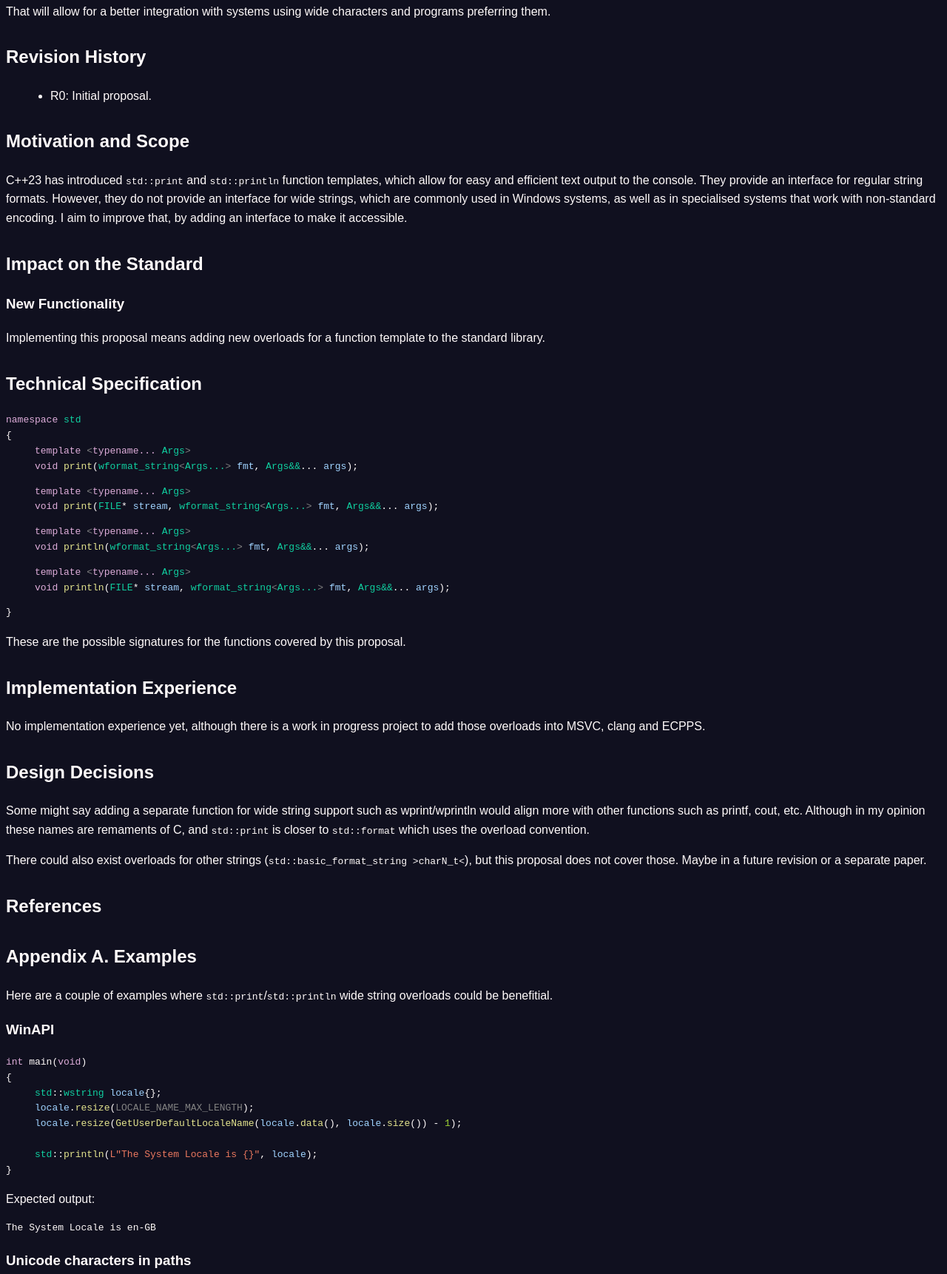
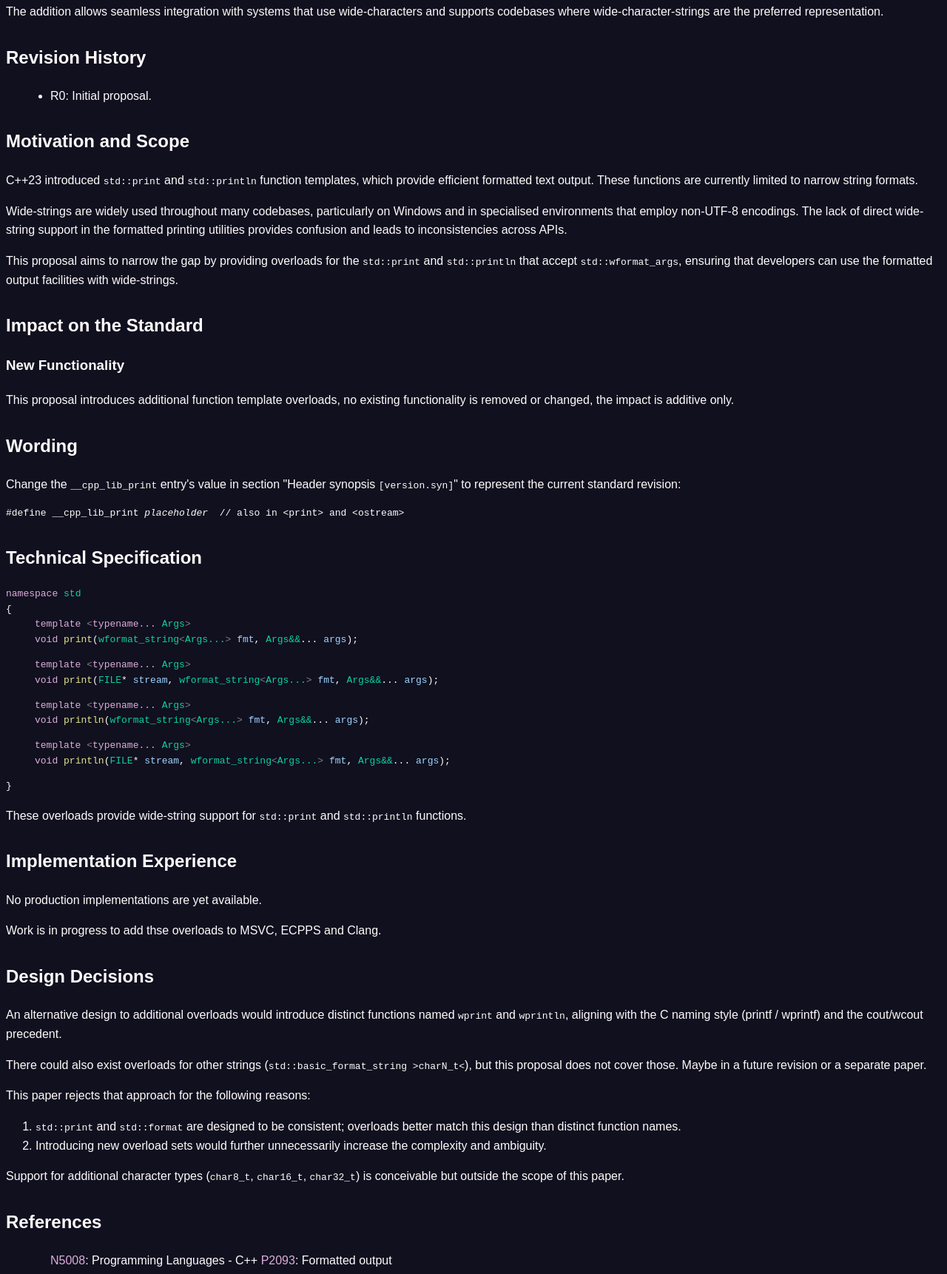
Before and after one commit to TymianekPL/tymi.org, a website: page wprint.html in a window 1280 px wide. Shown: the part 689-2411 px from the top of the page at 74% size. Drawn offline with Linux system fonts and the light colour scheme.

Commit message:
Make P3673 more formal

```diff
--- a/wprint.html
+++ b/wprint.html
@@ -136,16 +136,13 @@ std::wprintln, C++, wide character, formatted output, tymi, P3673, D3673">
      <section class="abstract">
           <p>Abstract</p>
           <blockquote>
-               C++ introduced <code>std::print</code>/<code>std::println</code> in C++23. While most functions support
-               wide strings, this particular one lacks the support. This proposal aims to improve that by adding a
-               collection of wide string overloads functions for it, accepting <code>std::wformat_string</code>.
+               C++23 introduced <code>std::print</code> and <code>std::println</code>. While most standard library facilities support wide strings, these functions currently do not. This paper proposes the addition of wide-string overloads of these functions, accepting <code>std::wformat_string</code>, to provide consistent support for wide-character formatted output.
           </blockquote>
      </section>
 
      <h2>Introduction</h2>
-     <p>This proposal aims to improve the interface of the printing utilities by extending them with wide string
-          versions.</p>
-     <p>That will allow for a better integration with systems using wide characters and programs preferring them.</p>
+     <p>This proposal extends the interface of the standard printing utilities by introducing wide-string versions of <code>std::print</code> and <code>std::println</code>.</p>
+     <p>The addition allows seamless integration with systems that use wide-characters and supports codebases where wide-character-strings are the preferred representation.</p>
 
      <h2>Revision History</h2>
      <ul>
@@ -154,17 +151,24 @@ std::wprintln, C++, wide character, formatted output, tymi, P3673, D3673">
 
      <h2>Motivation and Scope</h2>
      <p>
-          C++23 has introduced <code>std::print</code> and <code>std::println</code> function templates, which allow for
-          easy and efficient text output to the console. They provide an interface for regular string formats. However,
-          they do not provide an interface for wide strings, which are commonly used in Windows systems, as well as in
-          specialised systems that work with non-standard encoding. I aim to improve that, by adding an interface to
-          make it accessible.
+          C++23 introduced <code>std::print</code> and <code>std::println</code> function templates, which provide efficient formatted text output. These functions are currently limited to narrow string formats.
+     </p>
+     <p>
+          Wide-strings are widely used throughout many codebases, particularly on Windows and in specialised environments that employ non-UTF-8 encodings. The lack of direct wide-string support in the formatted printing utilities provides confusion and leads to inconsistencies across APIs.
+     </p>
+     <p>
+          This proposal aims to narrow the gap by providing overloads for the <code>std::print</code> and <code>std::println</code> that accept <code>std::wformat_args</code>, ensuring that developers can use the formatted output facilities with wide-strings.
      </p>
 
      <h2>Impact on the Standard</h2>
      <h3>New Functionality</h3>
      <p>
-          Implementing this proposal means adding new overloads for a function template to the standard library.
+          This proposal introduces additional function template overloads, no existing functionality is removed or changed, the impact is additive only.
+     </p>
+     <h2>Wording</h2>
+     <p>
+          Change the <code>__cpp_lib_print</code> entry's value in section "Header <version> synopsis <code>[version.syn]</code>" to represent the current standard revision:
+          <pre>#define __cpp_lib_print <i>placeholder</i>  // also in &lt;print&gt; and &lt;ostream&gt; </pre>
      </p>
 
      <h2>Technical Specification</h2>
@@ -191,27 +195,42 @@ std::wprintln, C++, wide character, formatted output, tymi, P3673, D3673">
 }
 </pre>
      <p>
-          These are the possible signatures for the functions covered by this proposal.
+          These overloads provide wide-string support for <code>std::print</code> and <code>std::println</code> functions.
      </p>
 
      <h2>Implementation Experience</h2>
-     <p>No implementation experience yet, although there is a work in progress project to add those overloads into MSVC, clang and ECPPS.
+     <p>
+          No production implementations are yet available.
+     </p>
+     <p>
+          Work is in progress to add thse overloads to MSVC, ECPPS and Clang.
      </p>
 
      <h2>Design Decisions</h2>
      <p>
-          Some might say adding a separate function for wide string support such as wprint/wprintln would align more with other functions such as printf, cout, etc. Although in my opinion these names are remaments of C, and <code>std::print</code> is closer to <code>std::format</code> which uses the overload convention.
+          An alternative design to additional overloads would introduce distinct functions named <code>wprint</code> and <code>wprintln</code>, aligning with the C naming style (printf / wprintf) and the cout/wcout precedent.
      </p>
      <p>
           There could also exist overloads for other strings (<code>std::basic_format_string &gt;charN_t&lt;</code>), but this proposal does not cover those. Maybe in a future revision or a separate paper.
      </p>
+     <p>
+          This paper rejects that approach for the following reasons:
+          <ol>
+             <li><code>std::print</code> and <code>std::format</code> are designed to be consistent; overloads better match this design than distinct function names.</li>
+             <li>Introducing new overload sets would further unnecessarily increase the complexity and ambiguity.</li>
+          </ol>
+     </p>
+     <p>
+          Support for additional character types (<code>char8_t</code>, <code>char16_t</code>, <code>char32_t</code>) is conceivable but outside the scope of this paper.
+     </p>
 
      <h2>References</h2>
+     <ul>
+          <a href="https://open-std.org/jtc1/sc22/wg21/docs/papers/2025/n5008.pdf" target="_blank">N5008</a>: Programming Languages - C++
+          <a href="https://www.open-std.org/jtc1/sc22/wg21/docs/papers/2022/p2093r14.html" target="_blank">P2093</a>: Formatted output
+     </ul>
 
      <h2>Appendix A. Examples</h2>
-     <p>
-          Here are a couple of examples where <code>std::print</code>/<code>std::println</code> wide string overloads could be benefitial.
-     </p>
      <h3>WinAPI</h3>
      <pre>
 <span class="keyword">int</span> main(<span class="keyword">void</span>)
```
